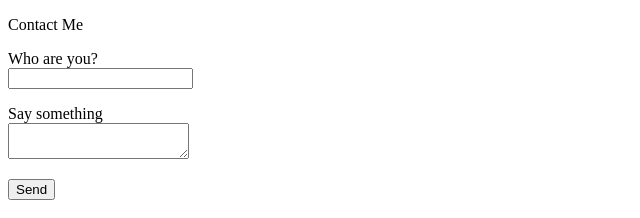
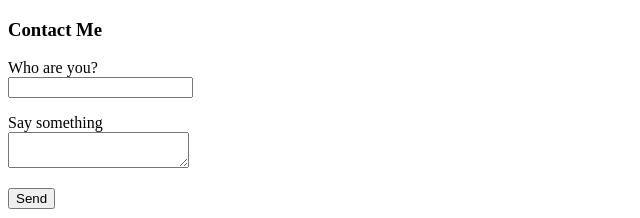
Before and after one commit to applemiloo15/applemiloo15.github.io, a plain HTML site: page index.html in a window 1280 px wide. Shown: the top 218 px of the page, without its empty margins (0-640 px from the left). Drawn offline with Linux system fonts and the light colour scheme.

Commit message:
Update index.html

```diff
--- a/index.html
+++ b/index.html
@@ -9,7 +9,7 @@
 			<section>
 				<form action="/signup" method="post">
 					<p>
-						<label>Contact Me</label>
+						<label><h1><span>Contact Me</span></h1></label>
 					</p>
 					<p>
 						<label>Who are you?</label><br />
```
